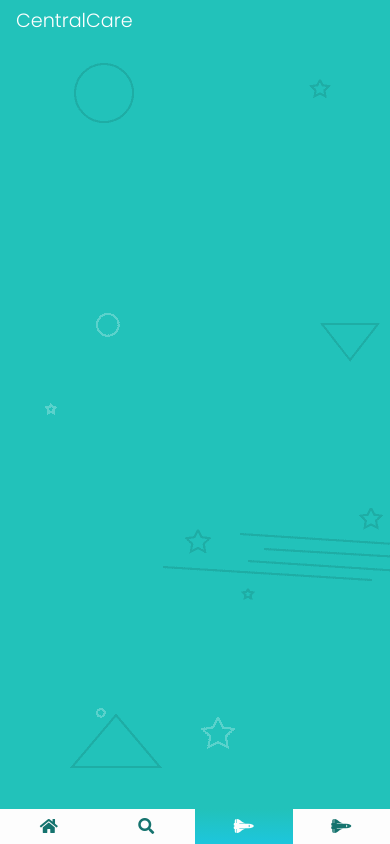
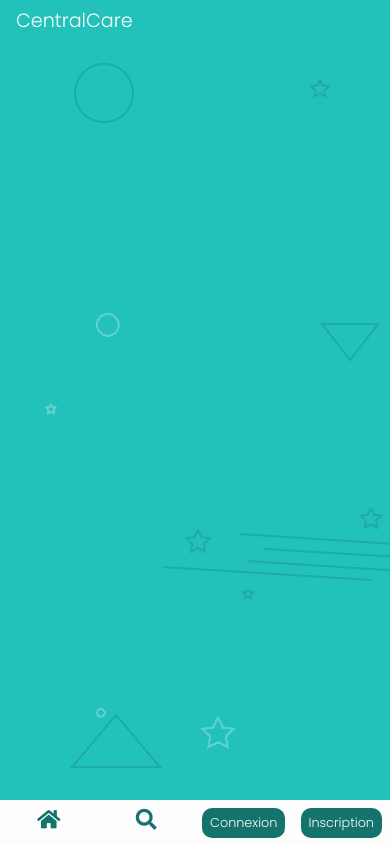
Before and after one commit to devbw/CentralCareClient, a React (Create React App) app: page /poster in a window 390 px wide. Built offline with nearby package versions, Linux system fonts and the light colour scheme.

Commit message:
continue technical logic with cookies and user interaction and navbar changes

```diff
--- a/src/components/Navigation.js
+++ b/src/components/Navigation.js
@@ -51,6 +51,9 @@ const Navigation = () => {
         <NavLink exact to="/contact" activeClassName="nav-active">
           <p className="nav-item">Contact</p>
         </NavLink>
+        <NavLink exact to="/login-register" activeClassName="nav-active">
+          <p className="nav-item-connect">Inscription/Connexion</p>
+        </NavLink>
       </nav>}
 
       {loggedCookie ? <div className="nav-bars">
@@ -73,11 +76,11 @@ const Navigation = () => {
         <NavLink exact to="/annonces" className="resp-icon" activeClassName="resp-active">
           <i className="fas fa-search"></i>
         </NavLink>
-        <NavLink exact to="/poster" className="resp-icon" activeClassName="resp-active">
-          <i className="fas fa-space-shuttle"></i>
+        <NavLink exact to="/login-register" className="resp-icon" activeClassName="resp-active">
+          <span>Connexion</span>
         </NavLink>
-        <NavLink exact to="/mon-compte" className="resp-icon" activeClassName="resp-active">
-          <i className="fas fa-space-shuttle"></i>
+        <NavLink exact to="/login-register" className="resp-icon" activeClassName="resp-active">
+          <span>Inscription</span>
         </NavLink>
       </div>}
 
--- a/src/pages/Annonces.js
+++ b/src/pages/Annonces.js
@@ -4,6 +4,7 @@ import { NavLink } from "react-router-dom";
 import axios from 'axios';
 import Adverts from '../components/Adverts/Adverts';
 import Cookies from 'js-cookie';
+import Footer from '../components/footer'
 
 const Annonces = () => {
 	const [adverts, setAdverts] = useState([]);
@@ -70,6 +71,7 @@ const Annonces = () => {
 					<Adverts advert={advert} key={advert.id} />
 				))}
 			</div>
+      <Footer />
 		</div>
 	);
 };
--- a/src/styles/components/_navigation.scss
+++ b/src/styles/components/_navigation.scss
@@ -36,7 +36,14 @@
       color: $color-2;
     }
   }
-
+  .nav-item-connect{
+    color: $color-2;
+    font-size: .9rem;
+    background: $white;
+    border-radius: 10px;
+    padding: .2rem .8rem;
+    box-shadow: 0 1px 3px rgba(0,0,0,0.12), 0 1px 2px rgba(0,0,0,0.24);
+  }
   .nav-active p {
     color: $color-2;
   }
@@ -55,16 +62,27 @@
         width: 25%;
         text-align: center;
         transition: .3s;
-        padding: .3rem 0;
+        padding: .6rem 0;
+        span{
+          color: $white;
+          font-size: .8rem;
+          background: $color-2;
+          border-radius: 10px;
+          padding: .4rem .5rem;
+        }
       }
       .fas, .far{
         color: $color-2;
+        font-size: 1.3rem;
       }
       .resp-active{
         background: $linear;
         .fas, .far{
           color: $white;
         }
+        span{
+          color: $white;
+        }
       }
     }
   }
```
